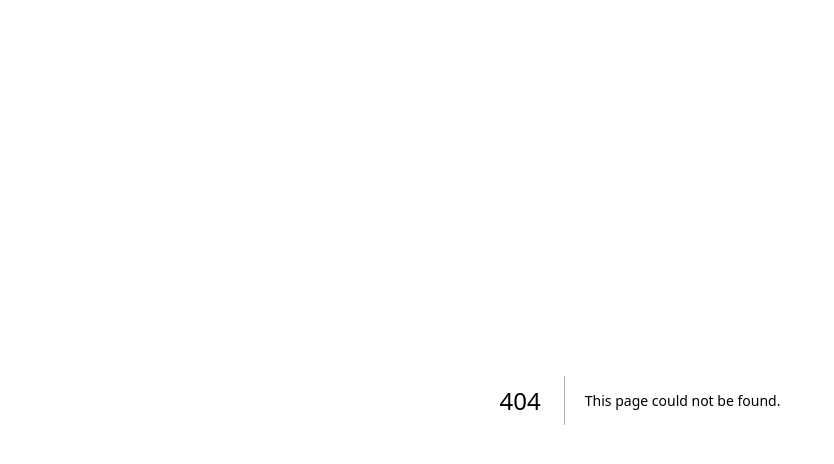
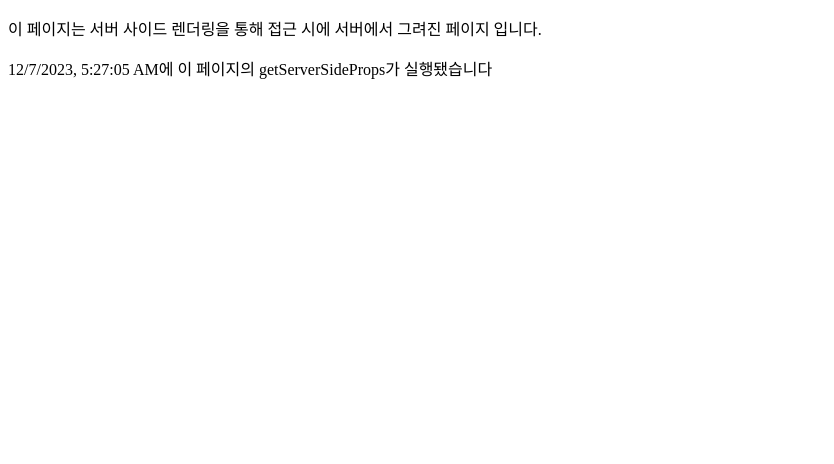
Before and after one commit to SHINDAESUB/Next_sample, a Next.js app: page /ssr in a window 1280 px wide. Before the commit this address had no page. Shown: the top 464 px of the page, without its empty margins (0-834 px from the left). Built offline with nearby package versions, Linux system fonts and the light colour scheme.

Commit message:
feat: SSR 페이지를 생성한다

```diff
--- /dev/null
+++ b/pages/ssr.tsx
@@ -0,0 +1,41 @@
+import { GetServerSideProps, NextPage } from 'next'
+import Head from "next/head";
+
+type SSRProps = {
+    message: string
+}
+
+const SSR: NextPage<SSRProps> = (props) => {
+    const {message} = props
+
+    return (
+        <div>
+            <Head>
+                <title>Create Next App</title>
+                <link rel="icon" href="/favicon.ico"/>
+            </Head>
+            <main>
+                <p>
+                    이 페이지는 서버 사이드 렌더링을 통해 접근 시에 서버에서 그려진 페이지 입니다.
+                </p>
+                <p>{message}</p>
+            </main>
+        </div>
+    )
+}
+
+//getServerSideProps는 페이지로 요청이 있을 때마다 실행된다.
+export const getServerSideProps: GetServerSideProps<SSRProps> = async (context) => {
+    const timestamp = new Date().toLocaleString();
+    const message = `${timestamp}에 이 페이지의 getServerSideProps가 실행됐습니다`
+    console.log(message)
+
+    return {
+        props:{
+            message,
+        }
+    }
+
+}
+
+export default SSR
```
